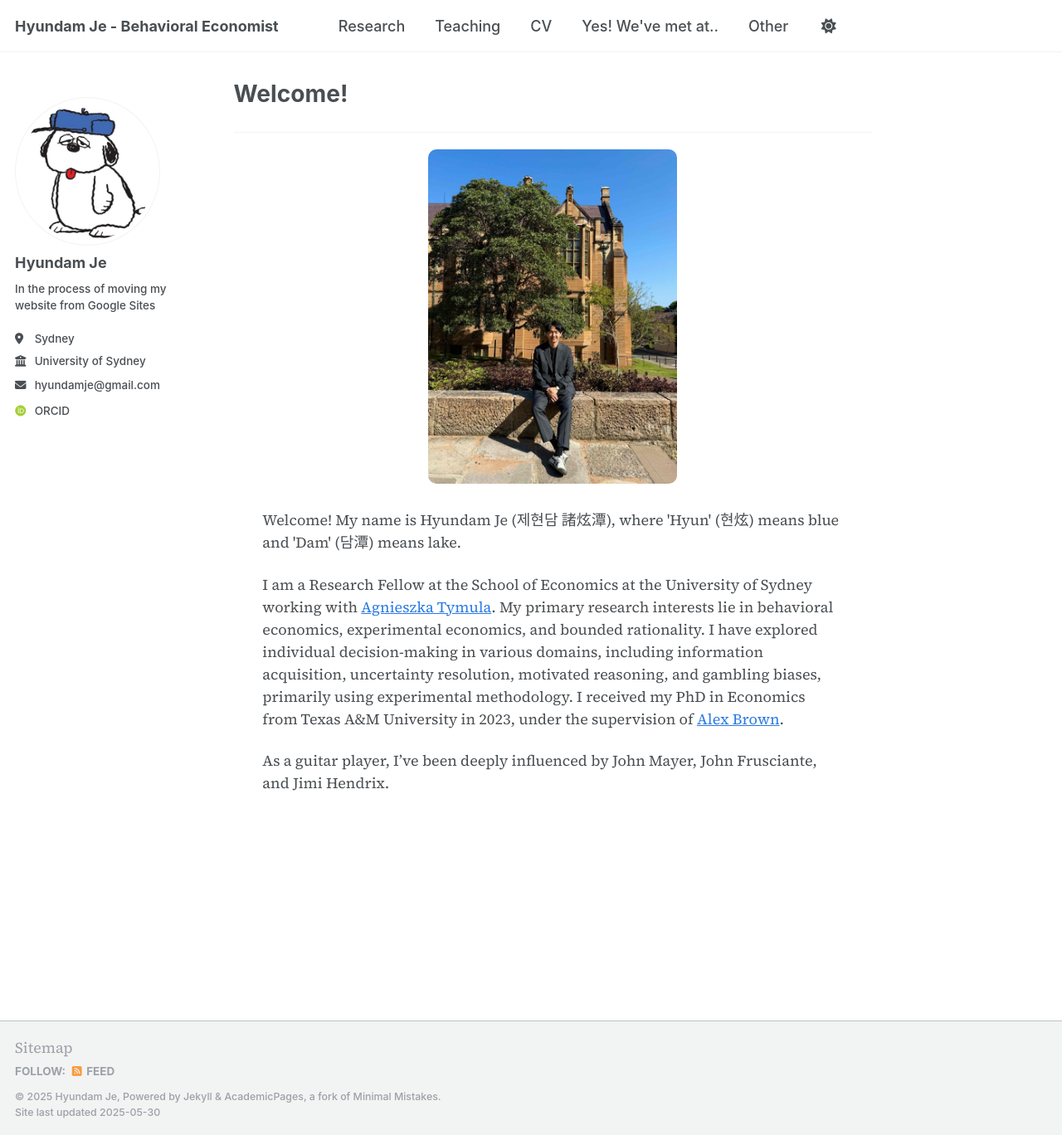
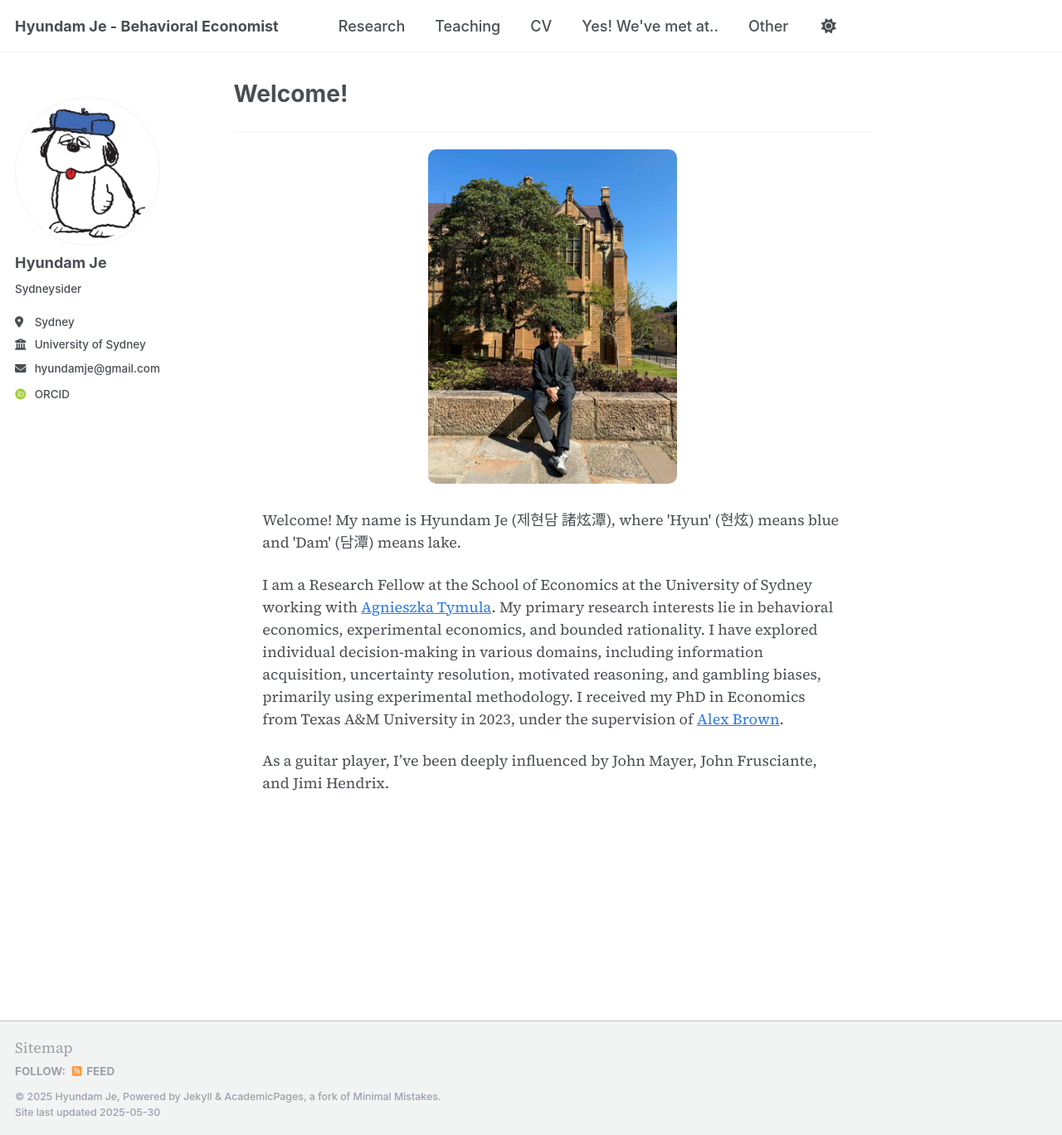
Before and after one commit to hyundamje/hyundamje.github.io, a Jekyll site: the page built from _pages/about.md, in a window 1280 px wide and 1368 px high. Shown: the whole window at 83% size. Built offline with Jekyll 4.4.1, drawn with Linux system fonts in a browser that asks for light colours; some web fonts are replaced.

Commit message:
Update _config.yml

```diff
--- a/_config.yml
+++ b/_config.yml
@@ -38,7 +38,7 @@ author:
   avatar           : "olaf.png"
   name             : "Hyundam Je"
   pronouns         : # example: "she/her"
-  bio              : "In the process of moving my website from Google Sites"
+  bio              : "Sydneysider"
   location         : "Sydney"
   employer         : "University of Sydney"
   uri              : # URL
```
